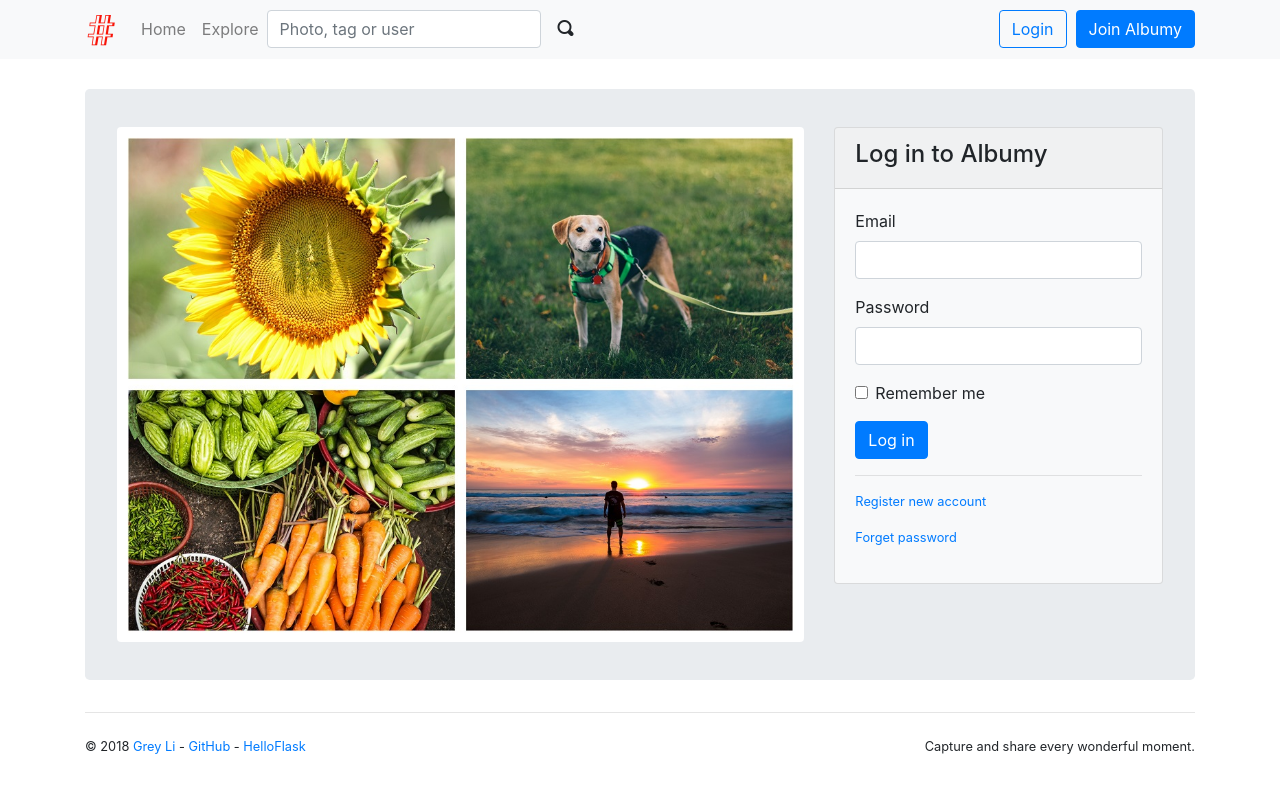
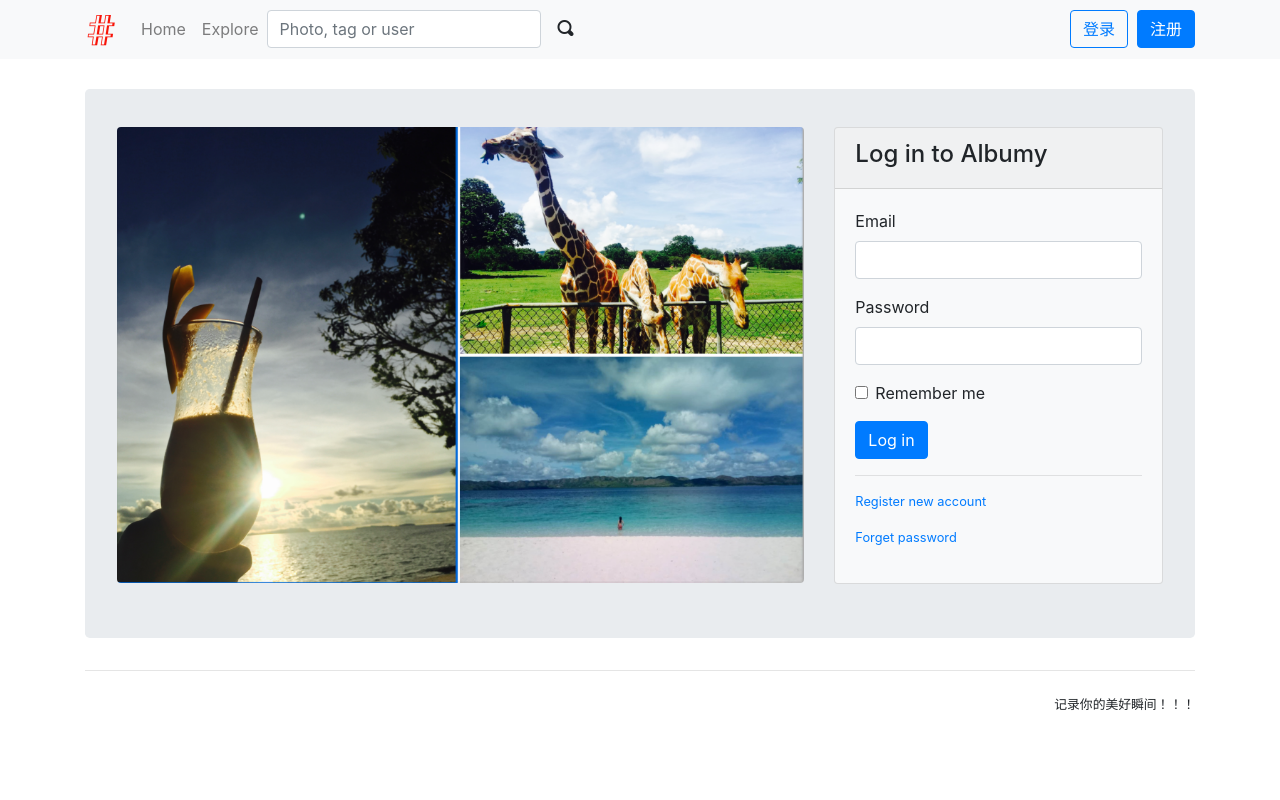
Before and after one commit to firebirdwu/myalbumy, a Flask app: a page that uses albumy/templates/base.html in a window 1280 px wide. Run offline with Flask 2, Linux system fonts and the light colour scheme; some libraries are stand-ins or nearby versions.

Commit message:
20200502

```diff
--- a/albumy/templates/base.html
+++ b/albumy/templates/base.html
@@ -6,7 +6,7 @@
     <meta charset="utf-8">
     <meta name="viewport" content="width=device-width, initial-scale=1, shrink-to-fit=no">
     {% block head %}
-        <title>{% block title %}{% endblock %} - Albumy</title>
+        <title>{% block title %}{% endblock %} -瞬间</title>
         <link rel="shortcut icon" href="{{ url_for('static', filename='favicon.ico') }}">
         {% block styles %}
             <link rel="stylesheet" href="{{ url_for('static', filename='css/bootstrap.min.css') }}">
@@ -78,8 +78,8 @@
                         </div>
                     </div>
                 {% else %}
-                    <a class="btn btn-outline-primary" href="{{ url_for('auth.login') }}">Login</a>&nbsp;&nbsp;
-                    <a class="btn btn-primary" href="{{ url_for('auth.register') }}">Join Albumy</a>
+                    <a class="btn btn-outline-primary" href="{{ url_for('auth.login') }}">登录</a>&nbsp;&nbsp;
+                    <a class="btn btn-primary" href="{{ url_for('auth.register') }}">注册</a>
                 {% endif %}
                 </div>
             </div>
@@ -98,15 +98,9 @@
         {% block content %}{% endblock %}
         {% block footer %}
             <footer>
-                <p class="float-left">
-                    <small>&copy; 2018
-                        <a href="http://greyli.com" title="Written by Grey Li">Grey Li</a> -
-                        <a href="https://github.com/greyli/albumy" title="Fork me on GitHub">GitHub</a> -
-                        <a href="http://helloflask.com" title="A HelloFlask project">HelloFlask</a>
-                    </small>
-                </p>
+
                 <p class="float-right">
-                    <small>Capture and share every wonderful moment.</small>
+                    <small>记录你的美好瞬间！！！</small>
                 </p>
             </footer>
         {% endblock %}
```
Also changed, not shown: albumy/settings.py (+4 -4 lines), albumy/static/images/index.jpg.
